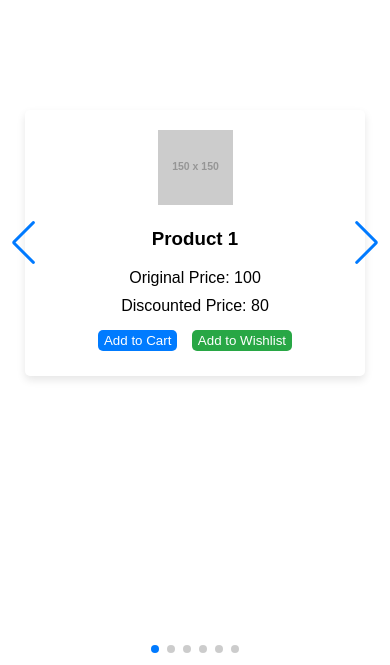
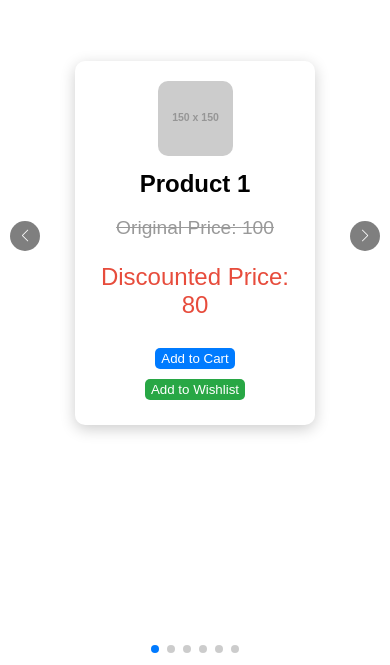
Before and after one commit to aqurate-careers/zarnescurazvan98-ecommerce-carousel, a website built with Vite: page index.html in a window 390 px wide. Shown: the part 179-844 px from the top of the page. Built offline with nearby package versions, Linux system fonts and the light colour scheme; placeholder pictures from the web are drawn by us.

Commit message:
Style more

```diff
--- a/stylesheet.css
+++ b/stylesheet.css
@@ -25,21 +25,38 @@ body {
 .product {
   text-align: center;
   padding: 20px;
-  border-radius: 5px;
+  border-radius: 10px;
   background: white;
   max-width: 300px;
   width: 100%;
-  box-shadow: 0 4px 8px rgba(0, 0, 0, 0.1);
+  box-shadow: 0 4px 15px rgba(0, 0, 0, 0.2);
+  transition: transform 0.3s ease;
+}
+
+.product:hover {
+  transform: scale(1.05);
 }
 
 .product img {
-  width: 150px;
-  height: 150px;
-  object-fit: cover;
+  width: 100%;
+  height: auto;
+  border-radius: 10px;
 }
 
-.price, .discounted-price {
+.product h3 {
+  font-size: 1.5em;
   margin: 10px 0;
+}
+
+.price {
+  font-size: 1.2em;
+  text-decoration: line-through;
+  color: #999;
+}
+
+.discounted-price {
+  font-size: 1.5em;
+  color: #e74c3c;
 }
 
 .action-button, .wishlist-button {
@@ -50,13 +67,47 @@ body {
   border: none;
   cursor: pointer;
   border-radius: 5px;
+  transition: background-color 0.3s ease;
+}
+
+.action-button:hover, .wishlist-button:hover {
+  background-color: #0056b3;
 }
 
 .wishlist-button {
   background-color: #28a745;
 }
 
+.wishlist-button:hover {
+  background-color: #1e7e34;
+}
+
+/* Styling for Swiper navigation buttons */
+.swiper-button-next, .swiper-button-prev {
+  background-color: rgba(0, 0, 0, 0.5);
+  border-radius: 50%;
+  width: 50px;
+  height: 50px;
+  display: flex;
+  justify-content: center;
+  align-items: center;
+  transition: background-color 0.3s ease;
+}
+
+.swiper-button-next:hover, .swiper-button-prev:hover {
+  background-color: rgba(0, 0, 0, 0.7);
+}
+
+.swiper-button-next::after, .swiper-button-prev::after {
+  font-size: 20px;
+  color: white;
+}
+
 @media (max-width: 768px) {
+  .product {
+    max-width: 250px;
+  }
+
   .product img {
     width: 100px;
     height: 100px;
@@ -65,9 +116,22 @@ body {
   .action-button, .wishlist-button {
     padding: 5px 10px;
   }
+
+  .swiper-button-next, .swiper-button-prev {
+    width: 40px;
+    height: 40px;
+  }
+
+  .swiper-button-next::after, .swiper-button-prev::after {
+    font-size: 16px;
+  }
 }
 
 @media (max-width: 480px) {
+  .product {
+    max-width: 200px;
+  }
+
   .product img {
     width: 75px;
     height: 75px;
@@ -76,4 +140,13 @@ body {
   .action-button, .wishlist-button {
     padding: 3px 6px;
   }
+
+  .swiper-button-next, .swiper-button-prev {
+    width: 30px;
+    height: 30px;
+  }
+
+  .swiper-button-next::after, .swiper-button-prev::after {
+    font-size: 12px;
+  }
 }
```
